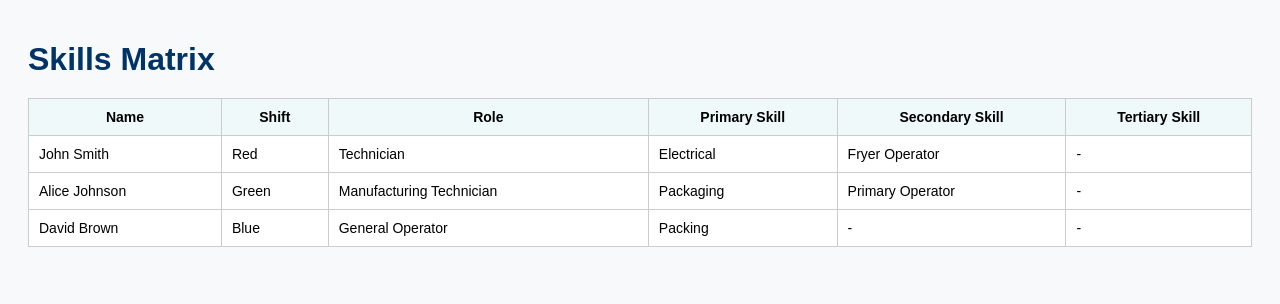
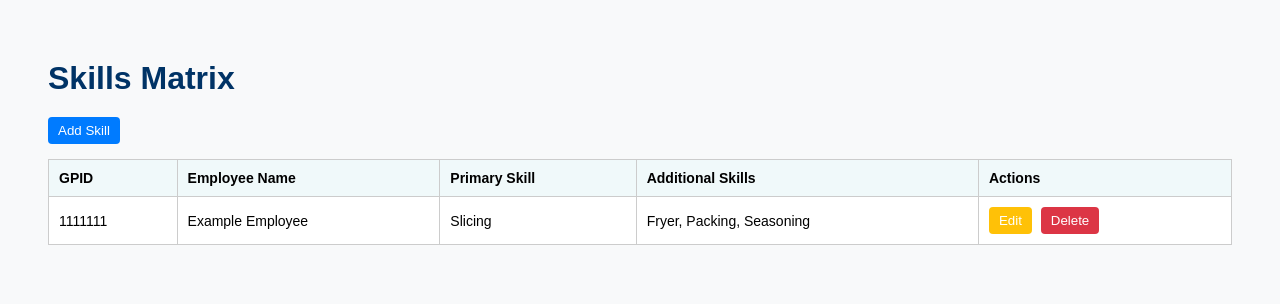
Before and after one commit to Deepeshpatel11/Labor-Tool, a Django app: page /skills/ in a window 1280 px wide. Shown: the part 56-360 px from the top of the page. Run offline with Django 5.2, Linux system fonts and the light colour scheme.

Commit message:
Add front-end for skills matrix with modal forms and styling

```diff
--- a/labour_management/labour_management/static/css/style.css
+++ b/labour_management/labour_management/static/css/style.css
@@ -359,3 +359,81 @@ th {
   border-bottom: 1px solid #ccc;
   padding: 10px 0;
 }
+
+
+/* Skills Matrix - Table and Modal Styles */
+
+.skills-table {
+  width: 100%;
+  border-collapse: collapse;
+  background-color: white;
+  margin-top: 10px;
+}
+
+.skills-table th,
+.skills-table td {
+  border: 1px solid #ccc;
+  padding: 10px;
+  text-align: left;
+}
+
+.skills-table th {
+  background-color: #f0f9fa;
+  font-weight: bold;
+  font-size: 14px;
+}
+
+.btn-add,
+.btn-edit,
+.btn-delete {
+  padding: 6px 10px;
+  border: none;
+  border-radius: 4px;
+  cursor: pointer;
+}
+
+.btn-add {
+  background-color: #007bff;
+  color: white;
+}
+
+.btn-edit {
+  background-color: #ffc107;
+  color: white;
+}
+
+.btn-delete {
+  background-color: #dc3545;
+  color: white;
+}
+
+.modal {
+  display: none;
+  position: fixed;
+  z-index: 10;
+  left: 0;
+  top: 0;
+  width: 100%;
+  height: 100%;
+  overflow: auto;
+  background-color: rgba(0, 0, 0, 0.4);
+}
+
+.modal-content {
+  background-color: white;
+  margin: 10% auto;
+  padding: 20px;
+  width: 40%;
+  border-radius: 8px;
+}
+
+.modal-content h3 {
+  margin-top: 0;
+}
+
+.close {
+  float: right;
+  font-size: 24px;
+  font-weight: bold;
+  cursor: pointer;
+}
--- a/labour_management/labour_management/static/js/scripts.js
+++ b/labour_management/labour_management/static/js/scripts.js
@@ -198,3 +198,28 @@ document.addEventListener("DOMContentLoaded", () => {
     input.addEventListener("change", filterRows);
   });
 });
+
+
+// JavaScript for skills/index.html modal actions
+
+function openAddSkillModal() {
+  document.getElementById('addSkillModal').style.display = 'block';
+}
+
+function closeAddSkillModal() {
+  document.getElementById('addSkillModal').style.display = 'none';
+}
+
+function openEditSkillModal() {
+  document.getElementById('editSkillModal').style.display = 'block';
+}
+
+function closeEditSkillModal() {
+  document.getElementById('editSkillModal').style.display = 'none';
+}
+
+function confirmDeleteSkill() {
+  if (confirm("Are you sure you want to delete this skill profile? This action cannot be undone.")) {
+    alert("Skill profile deleted (placeholder logic)");
+  }
+}
--- a/labour_management/skills/templates/skills/index.html
+++ b/labour_management/skills/templates/skills/index.html
@@ -1,33 +1,70 @@
-{% extends "labour_management/base.html" %}
-
+{% extends 'labour_management/base.html' %}
 {% block title %}Skills Matrix{% endblock %}
 
 {% block content %}
-    <h1>Skills Matrix</h1>
-    <table border="1" width="100%">
+<div class="container">
+  <h1 class="page-title">Skills Matrix</h1>
+  <div class="action-bar">
+    <button class="btn-add" onclick="openAddSkillModal()">Add Skill</button>
+  </div>
+
+  <table class="employee-table">
     <thead>
       <tr>
-                <th>Name</th>
-                <th>Shift</th>
-                <th>Role</th>
+        <th>GPID</th>
+        <th>Employee Name</th>
         <th>Primary Skill</th>
-                <th>Secondary Skill</th>
-                <th>Tertiary Skill</th>
+        <th>Additional Skills</th>
+        <th>Actions</th>
       </tr>
     </thead>
-        <tbody>
-            {% for emp in skills %}
+    <tbody id="skillsTableBody">
+      <!-- Placeholder row -->
       <tr>
-                    <td>{{ emp.name }}</td>
-                    <td>{{ emp.shift }}</td>
-                    <td>{{ emp.role }}</td>
-                    <td>{{ emp.primary_skill }}</td>
-                    <td>{{ emp.secondary_skill|default:"-" }}</td>
-                    <td>{{ emp.tertiary_skill|default:"-" }}</td>
+        <td>1111111</td>
+        <td>Example Employee</td>
+        <td>Slicing</td>
+        <td>Fryer, Packing, Seasoning</td>
+        <td>
+          <button class="btn-edit" onclick="openEditSkillModal()">Edit</button>
+          <button class="btn-delete" onclick="confirmDeleteSkill()">Delete</button>
+        </td>
       </tr>
-            {% empty %}
-                <tr><td colspan="6">No skill data available.</td></tr>
-            {% endfor %}
     </tbody>
   </table>
+</div>
+
+<!-- Add Skill Modal -->
+<div id="addSkillModal" class="modal">
+  <div class="modal-content">
+    <span class="close" onclick="closeAddSkillModal()">&times;</span>
+    <h3>Add Skill</h3>
+    <form>
+      <label>GPID:</label>
+      <input type="text" required><br><br>
+      <label>Employee Name:</label>
+      <input type="text" required><br><br>
+      <label>Primary Skill:</label>
+      <input type="text" required><br><br>
+      <label>Additional Skills (comma separated):</label>
+      <input type="text"><br><br>
+      <button type="submit" class="btn-add">Submit</button>
+    </form>
+  </div>
+</div>
+
+<!-- Edit Skill Modal -->
+<div id="editSkillModal" class="modal">
+  <div class="modal-content">
+    <span class="close" onclick="closeEditSkillModal()">&times;</span>
+    <h3>Edit Skill</h3>
+    <form>
+      <label>Primary Skill:</label>
+      <input type="text" required><br><br>
+      <label>Additional Skills (comma separated):</label>
+      <input type="text"><br><br>
+      <button type="submit" class="btn-add">Update</button>
+    </form>
+  </div>
+</div>
 {% endblock %}
```
Lines whose indentation alone changed are shown as unchanged.
